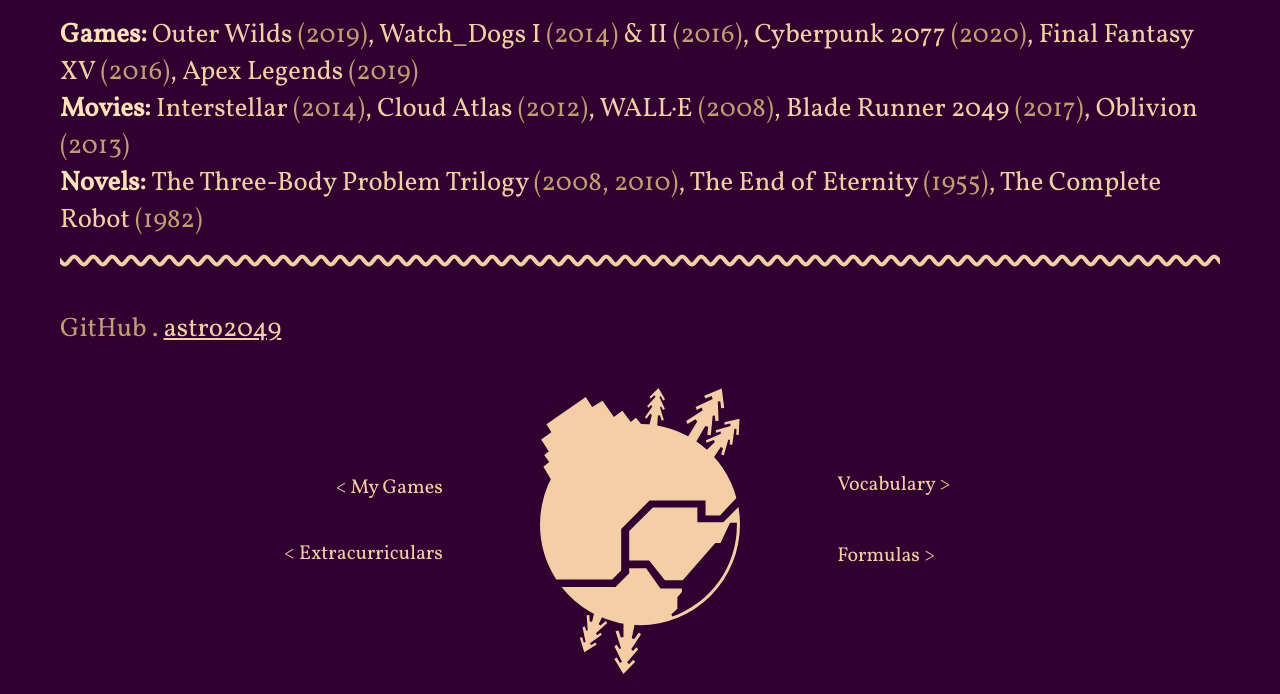
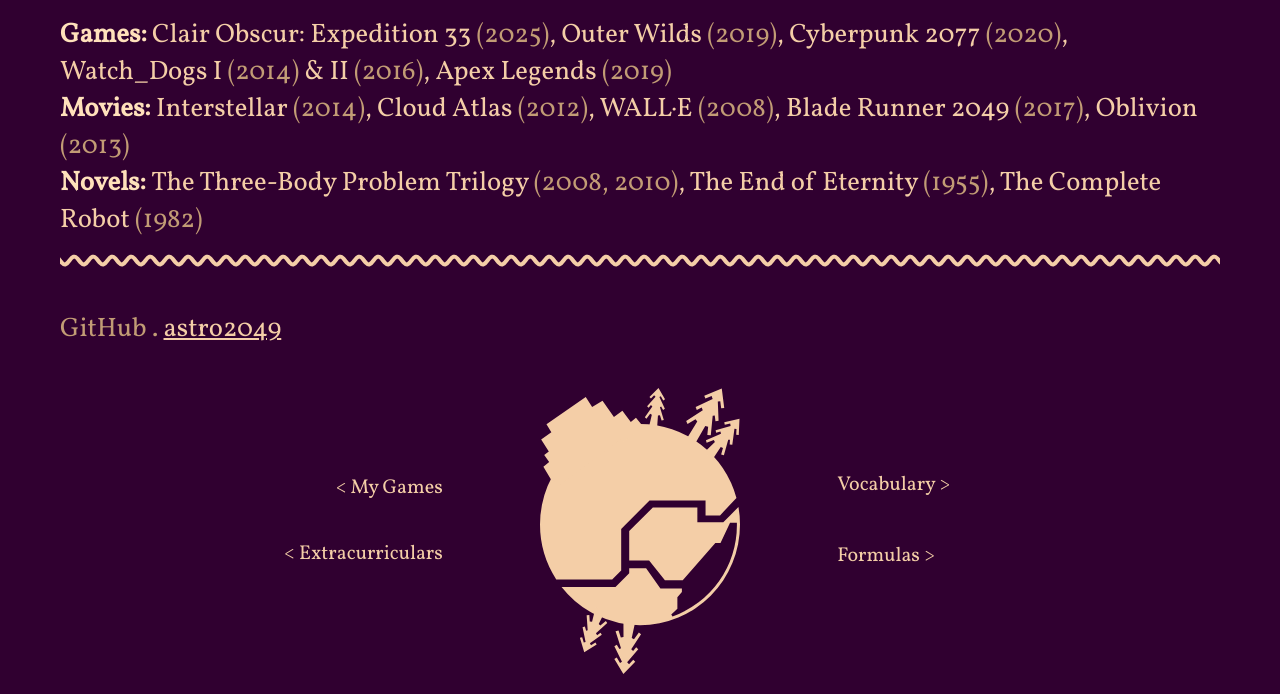
Before and after one commit to astro2049/astro2049.github.io, a plain HTML site: page index.html in a window 1280 px wide. Shown: the part 406-1100 px from the top of the page. Drawn offline with Linux system fonts and the light colour scheme.

Commit message:
Update index.html

```diff
--- a/index.html
+++ b/index.html
@@ -25,10 +25,10 @@
         <div>
             <span class="h-3">Games: </span>
             <span class="t-normal">
+                Clair Obscur: Expedition 33 <span class="t-note">(2025)</span>,
                 Outer Wilds <span class="t-note">(2019)</span>,
+                Cyberpunk 2077 <span class="t-note">(2020)</span>,
                 Watch_Dogs I <span class="t-note">(2014)</span> & II <span class="t-note">(2016)</span>,
-                Cyberpunk 2077 <span class="t-note">(2020)</span>,
-                Final Fantasy XV <span class="t-note">(2016)</span>,
                 Apex Legends <span class="t-note">(2019)</span>
             </span>
         </div>
```
